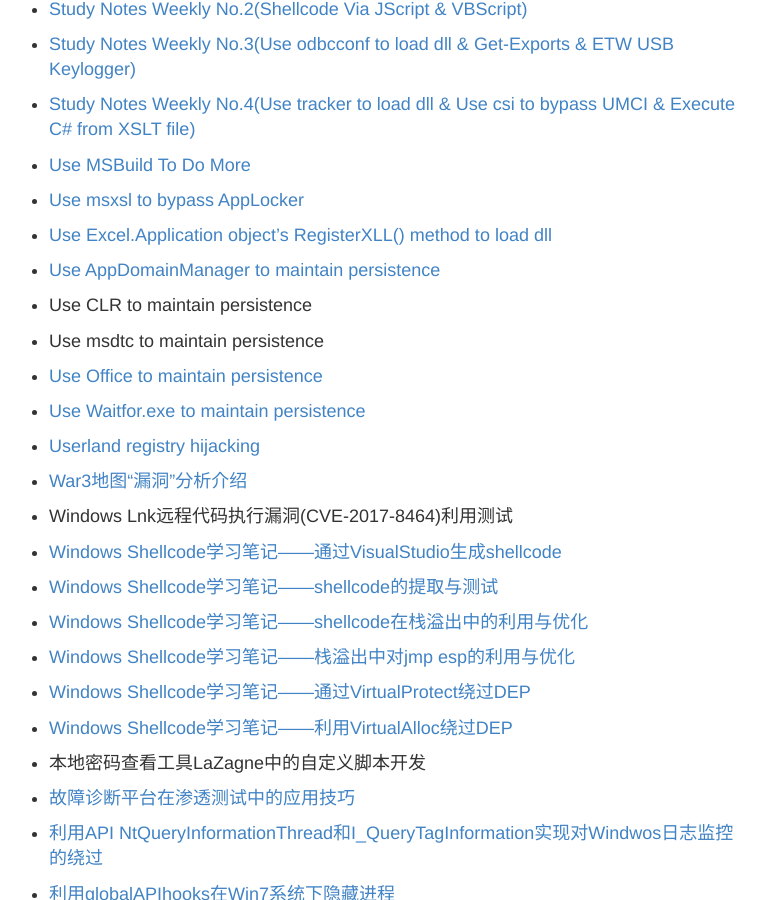
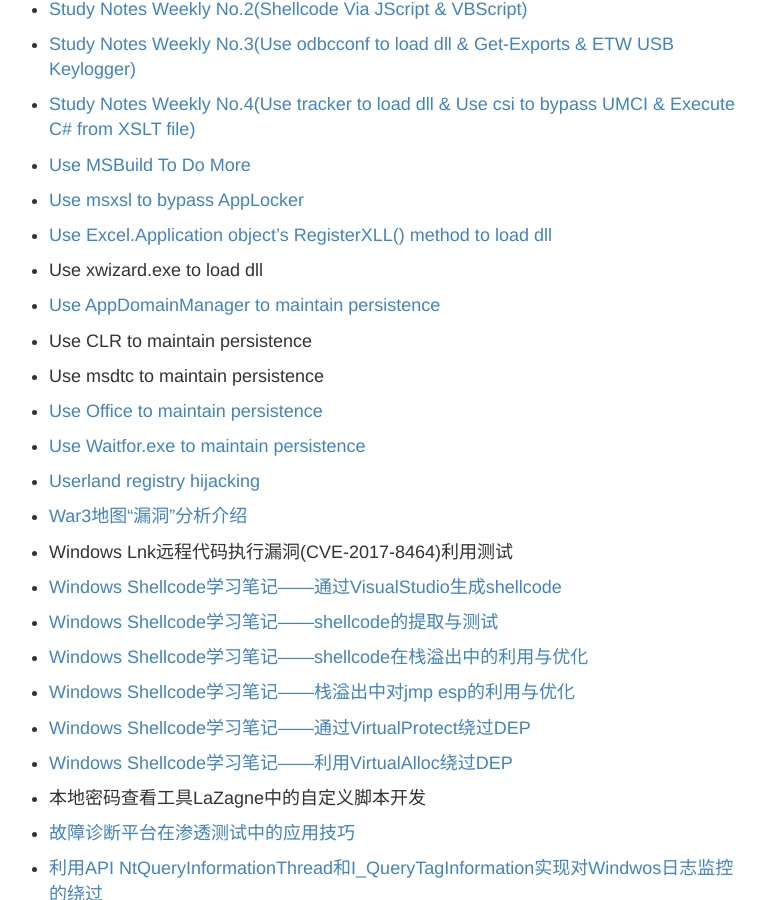
Before and after one commit to 3gstudent/backup-3gstudent.github.io, a Jekyll site: the page built from about.md, in a window 1280 px wide and 900 px high, scrolled down 2198 px. Shown: the whole window, without its empty margins (261-1027 px from the left). Built offline with Jekyll 4.4.1, drawn with Linux system fonts in a browser that asks for light colours.

Commit message:
Update about.md

```diff
--- a/about.md
+++ b/about.md
@@ -127,6 +127,9 @@ Github:   [3gstudent](https://github.com/3gstudent)
  [Use Excel.Application object's RegisterXLL() method to load dll](https://3gstudent.github.io/3gstudent.github.io/Use-Excel.Application-object's-RegisterXLL()-method-to-load-dll/)
 
 -
+ Use xwizard.exe to load dll
+
+-
  [Use AppDomainManager to maintain persistence](https://3gstudent.github.io/3gstudent.github.io/Use-AppDomainManager-to-maintain-persistence/)
 
 -
```
